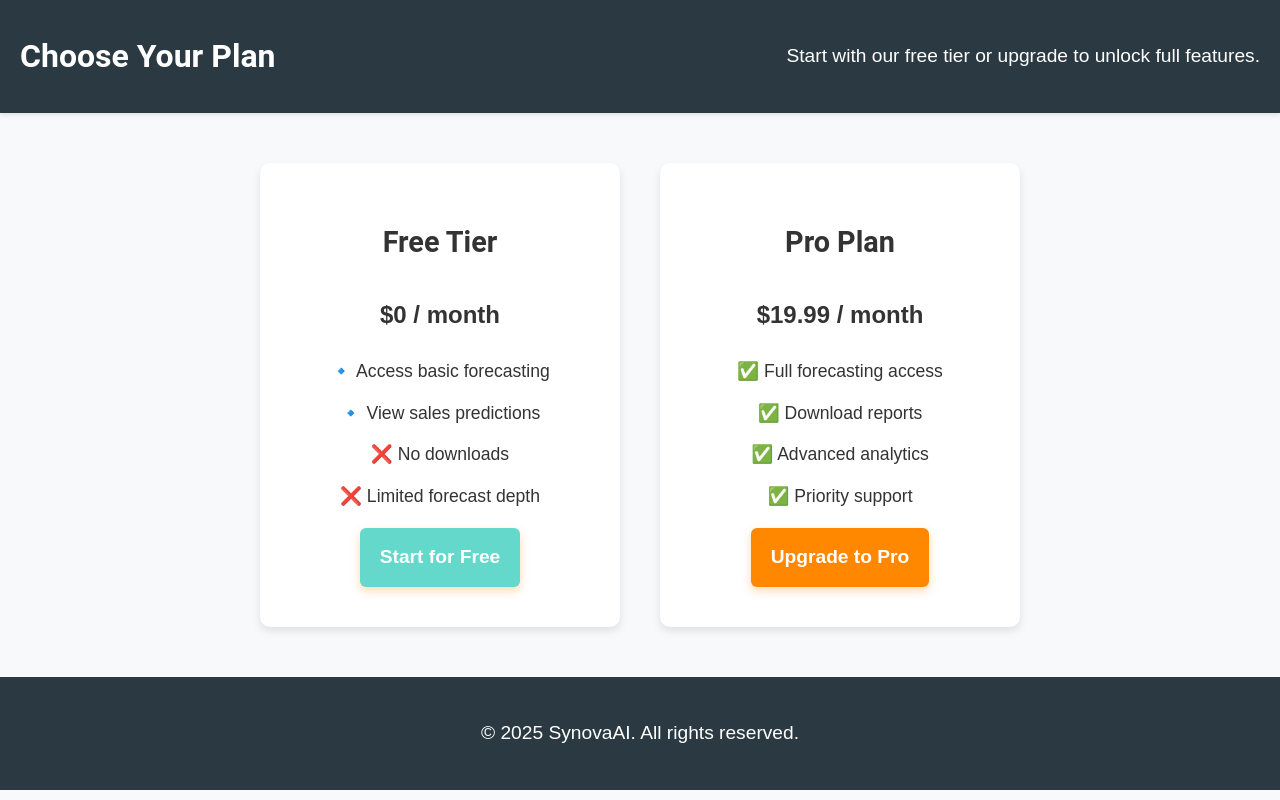
After one commit to jslad2/sales-forecasting-platform, a Flask app: template templates/pricing.html in a window 1280 px wide. The commit adds this page. Run offline with Flask 3, Linux system fonts and the light colour scheme; the template is opened without the code that fills it, so the values that code supplies are empty.

Commit message:
add pricing page

```diff
--- a/static/css/style.css
+++ b/static/css/style.css
@@ -686,3 +686,93 @@ html {
         align-items: center;
     }
 }
+
+body {
+    font-family: Arial, sans-serif;
+    text-align: center;
+    background-color: #f8f9fa;
+    margin: 0;
+    padding: 0;
+}
+
+header {
+    background: #2B3A42;
+    color: white;
+    padding: 20px;
+}
+
+h1 {
+    margin: 0;
+    font-size: 2rem;
+}
+
+p {
+    font-size: 1.2rem;
+}
+
+.pricing-container {
+    display: flex;
+    justify-content: center;
+    gap: 40px;
+    margin: 50px auto;
+}
+
+.pricing-card {
+    background: white;
+    padding: 30px;
+    border-radius: 10px;
+    box-shadow: 0 4px 8px rgba(0, 0, 0, 0.1);
+    width: 300px;
+    text-align: center;
+}
+
+.pricing-card h2 {
+    font-size: 1.8rem;
+    margin-bottom: 10px;
+}
+
+.price {
+    font-size: 1.5rem;
+    font-weight: bold;
+    margin-bottom: 20px;
+}
+
+ul {
+    list-style: none;
+    padding: 0;
+}
+
+ul li {
+    font-size: 1.1rem;
+    margin-bottom: 10px;
+}
+
+.cta-button {
+    display: inline-block;
+    text-decoration: none;
+    padding: 12px 20px;
+    border-radius: 6px;
+    font-size: 1.2rem;
+    color: white;
+    background: #64D8CB;
+    transition: 0.3s ease;
+}
+
+.cta-button:hover {
+    background: #56BBAF;
+}
+
+.pro-btn {
+    background: #FF8800;
+}
+
+.pro-btn:hover {
+    background: #E07000;
+}
+
+footer {
+    margin-top: 50px;
+    padding: 20px;
+    background: #2B3A42;
+    color: white;
+}
--- /dev/null
+++ b/templates/pricing.html
@@ -0,0 +1,50 @@
+<!DOCTYPE html>
+<html lang="en">
+<head>
+    <meta charset="UTF-8">
+    <meta name="viewport" content="width=device-width, initial-scale=1.0">
+    <title>Pricing - AI-Powered Forecasting</title>
+    <link rel="stylesheet" href="static/css/style.css">
+</head>
+<body>
+
+    <!-- Header -->
+    <header>
+        <h1>Choose Your Plan</h1>
+        <p>Start with our free tier or upgrade to unlock full features.</p>
+    </header>
+
+    <!-- Pricing Table -->
+    <section class="pricing-container">
+        <div class="pricing-card">
+            <h2>Free Tier</h2>
+            <p class="price">$0 / month</p>
+            <ul>
+                <li>🔹 Access basic forecasting</li>
+                <li>🔹 View sales predictions</li>
+                <li>❌ No downloads</li>
+                <li>❌ Limited forecast depth</li>
+            </ul>
+            <a href="{{ url_for('signup') }}" class="cta-button">Start for Free</a>
+        </div>
+
+        <div class="pricing-card pro">
+            <h2>Pro Plan</h2>
+            <p class="price">$19.99 / month</p>
+            <ul>
+                <li>✅ Full forecasting access</li>
+                <li>✅ Download reports</li>
+                <li>✅ Advanced analytics</li>
+                <li>✅ Priority support</li>
+            </ul>
+            <a href="https://buy.stripe.com/eVa00j89SeIM9hKeUU" class="cta-button pro-btn">Upgrade to Pro</a>
+        </div>
+    </section>
+
+    <!-- Footer -->
+    <footer>
+        <p>&copy; 2025 SynovaAI. All rights reserved.</p>
+    </footer>
+
+</body>
+</html>
```
